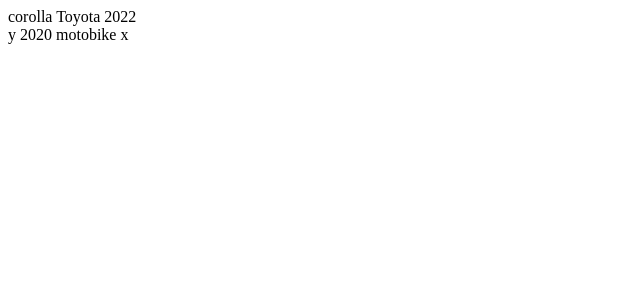
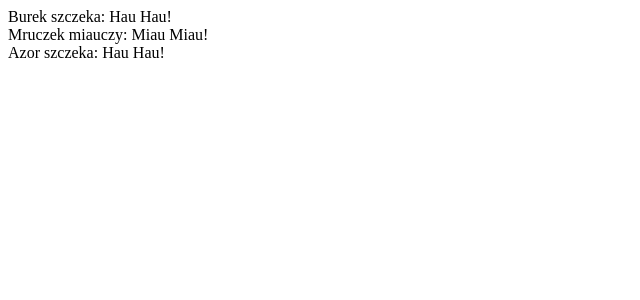
Before and after one commit to DawidKrasinski/Workouts, a Next.js app: page /test in a window 1280 px wide. Shown: the top 300 px of the page, without its empty margins (0-640 px from the left). Built offline with nearby package versions, Linux system fonts and the light colour scheme.

Commit message:
test - polymorphic

```diff
--- a/pages/test.js
+++ b/pages/test.js
@@ -1,32 +1,36 @@
 export default function Test() {
-  class auto {
-    constructor(mark, year, model) {
-      this.mark = mark
-      this.year = year
-      this.model = model
+
+  class animal {
+    constructor (name) {
+      this.name = name
     }
-
-    Opis () {
-      return <span>{this.model} {this.mark} {this.year}<br/></span>
+    sound() {
+      return 'dzwiek zwierzecia'
     }
   }
 
-  class truck extends auto {
-    constructor(mark, year, model, type) {
-      super(mark, year, model)
-      this.type = type
-    }
-    Opis () {
-      return <span>{this.type} {this.model} {this.mark} {this.year}<br/></span>
+  class dog extends animal {
+    sound(){
+      return <span>{this.name} szczeka: Hau Hau!<br/></span>
     }
   }
 
-  const newAuto = new auto ('Toyota', '2022', 'corolla')
-  const newTruck = new truck('motobike', 'x', '2020', 'y')
+  class owczarek extends dog {
+    constructor(name, rasa) {
+      super(name)
+      this.rasa = rasa
+    }
+  }
 
-  return (
-  <div>
-    {newAuto.Opis()}{newTruck.Opis()}
-  </div>
-  )
+  class cat extends animal {
+    sound(){
+      return <span>{this.name} miauczy: Miau Miau!<br/></span>
+    }
+  }
+
+  const burek = new dog ('Burek')
+  const mruczek = new cat ('Mruczek')
+  const azor = new owczarek ('Azor', 'owczarek')
+
+  return <span>{burek.sound()}{mruczek.sound()}{azor.sound()}</span>
 }
```
